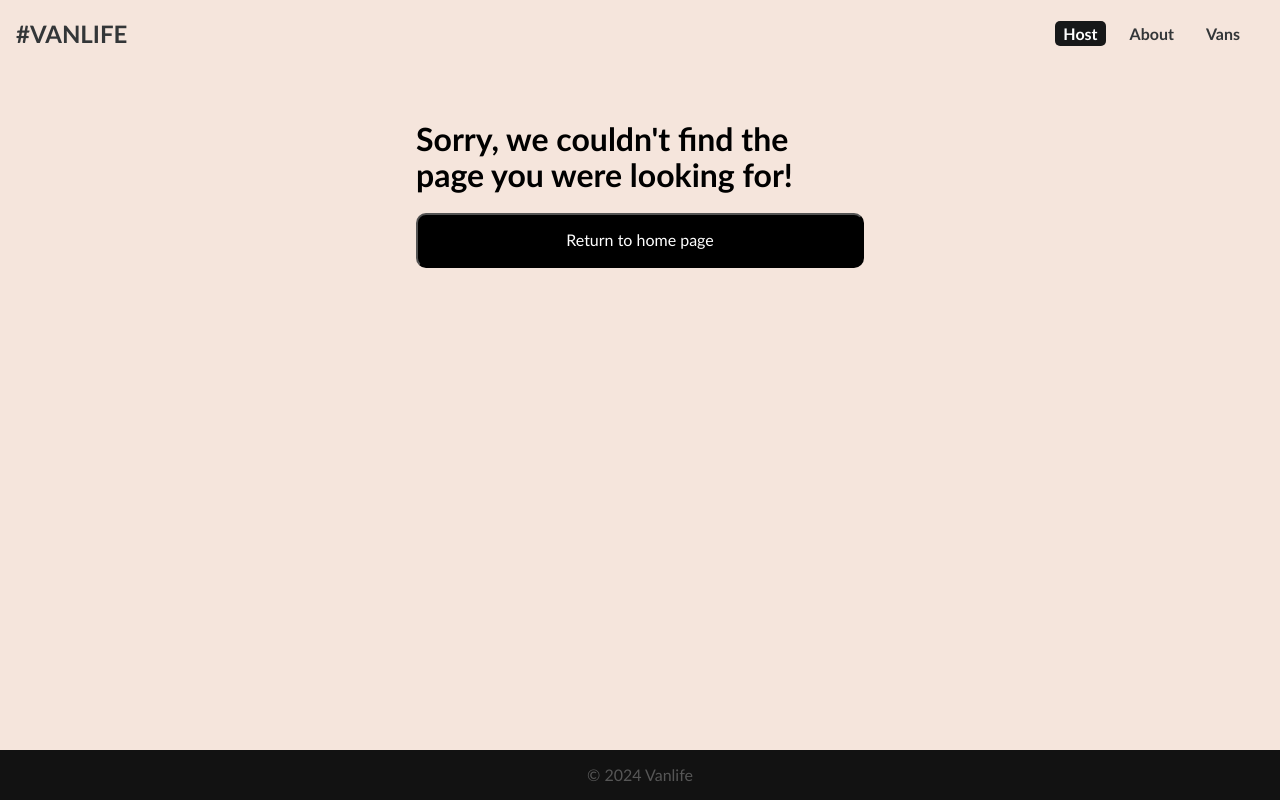
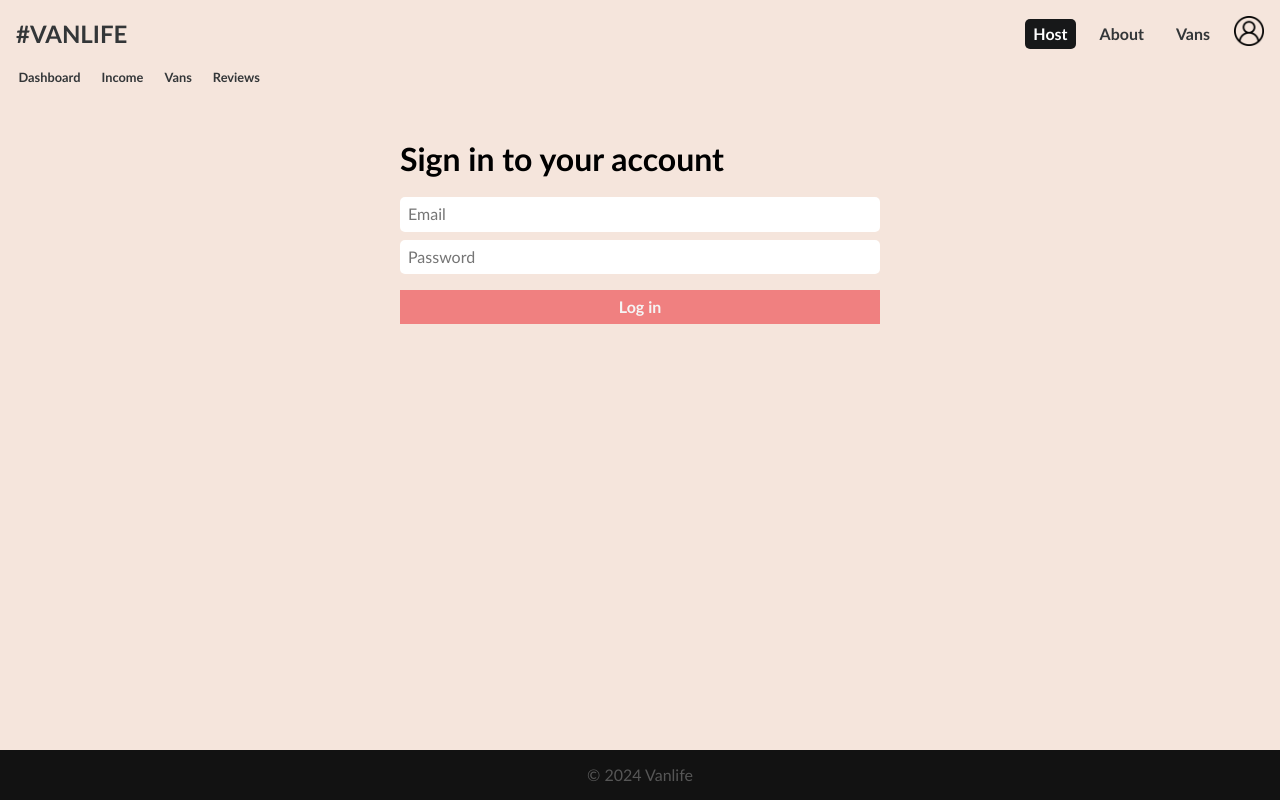
Before and after one commit to onebitjoy/vanlife-scrimba, a React (Vite) app: page /host/login in a window 1280 px wide. Built offline with nearby package versions, Linux system fonts and the light colour scheme.

Commit message:
Details: Added Host login and Signup page, change navbar styles, added host icon, added error elements

```diff
--- a/App.jsx
+++ b/App.jsx
@@ -22,24 +22,37 @@ import HostVanPricing from './pages/host/HostVanPricing.jsx';
 import NotFound from './pages/NotFound.jsx';
 
 import getApiVans from './pages/utils/getApiVans.js';
+import Error from './pages/components/Error.jsx';
+import HostLogin from './pages/host/HostLogin.jsx';
+import HostSignUp from './pages/host/HostSignUp.jsx';
 
 const BASE_URL = "https://van-server.onrender.com/api/";
 
 const router = createBrowserRouter(
   createRoutesFromElements(
-    <Route path="/" element={<Layout />}>
+    <Route path="/" element={<Layout />} errorElement={<Error />} >
       <Route index element={<Home />} />
       <Route path="about" element={<About />} />
 
-      <Route path="vans" loader={() => getApiVans(BASE_URL + "vans")} element={<Vans />} />
-      <Route path="vans/:id" loader={({ params }) => getApiVans(BASE_URL + 'vans/' + params.id)} element={<VanDetail />} />
+      <Route path="vans"
+        errorElement={<Error />}
+        loader={() => getApiVans(BASE_URL + "vans")} element={<Vans />} />
+      <Route path="vans/:id"
+        errorElement={<Error />}
+        loader={({ params }) => getApiVans(BASE_URL + 'vans/' + params.id)} element={<VanDetail />} />
 
       <Route path="host" element={<HostLayout />}>
-        <Route index element={<Dashboard />} />
+        <Route path='login' element={<HostLogin />} />
+        <Route path='signup' element={<HostSignUp />} />
+        <Route index
+          errorElement={<Error />}
+          loader={() => getApiVans(BASE_URL + 'host/vans/123')} element={<Dashboard />} />
         <Route path="income" element={<Income />} />
         <Route path="reviews" element={<Reviews />} />
         <Route path="vans" >
-          <Route index element={<HostVanList linkTo={"/host/vans"} />} />
+          <Route index
+            errorElement={<Error />}
+            loader={() => getApiVans(BASE_URL + 'host/vans/123')} element={<HostVanList linkTo={"/host/vans"} />} />
           <Route path=":id" element={<HostVanFullDetail />}>
             <Route index element={<HostVanDef />} />
             <Route path="pricing" element={<HostVanPricing />} />
@@ -50,15 +63,19 @@ const router = createBrowserRouter(
       </Route>
       <Route path="host" element={<HostLayout />}>
         <Route index
+          errorElement={<Error />}
           loader={() => getApiVans(BASE_URL + "host/vans/123")}
           element={<Dashboard />} />
         <Route path="income" element={<Income />} />
         <Route path="reviews" element={<Reviews />} />
         <Route path="vans">
           <Route index
+            errorElement={<Error />}
             loader={() => getApiVans(BASE_URL + "host/vans/123")}
             element={<HostVanList linkTo={"/host/vans"} />} />
-          <Route path=":id" loader={({ params }) => getApiVans(BASE_URL + `host/vans/123/${params.id}`)} element={<HostVanFullDetail />}>
+          <Route path=":id"
+            errorElement={<Error />}
+            loader={({ params }) => getApiVans(BASE_URL + `host/vans/123/${params.id}`)} element={<HostVanFullDetail />}>
             <Route index element={<HostVanDef />} />
             <Route path="pricing" element={<HostVanPricing />} />
             <Route path="photos" element={<HostVanPhotos />} />
--- a/pages/components/Error.jsx
+++ b/pages/components/Error.jsx
@@ -1,7 +1,16 @@
+import { useRouteError } from "react-router-dom"
+import "./error.css"
 function Error() {
+  const error = useRouteError()
+  console.log(error)
   return (
-    <div>
-      Error
+    <div className="errorContainer">
+      <h1 className="errorHeading">Oops!</h1>
+      <p className="errorBanner">There's an Error</p>
+      <div className="errorDetails">
+        <pre className="errorMsg">Error: ({error.status}) {error.message}</pre>
+        <p className="statusText">{error.statusText}</p>
+      </div>
     </div>
   )
 }
--- a/pages/components/NavBar.jsx
+++ b/pages/components/NavBar.jsx
@@ -10,7 +10,7 @@ function NavBar() {
             className="logo"
             to="/">#VANLIFE</NavLink>
         </span>
-        <span>
+        <span className="navhold">
           <NavLink
             className={({ isActive }) => `link ${isActive ? "currentPage" : null}`}
             to="/host">Host</NavLink>
@@ -20,6 +20,9 @@ function NavBar() {
           <NavLink
             className={({ isActive }) => `link ${isActive ? "currentPage" : null}`}
             to="/vans">Vans</NavLink>
+          <NavLink to="/host">
+            <img className="hostnavimg" src="../../public/user.png" alt="Host Icon" width={30} height={30} />
+          </NavLink>
         </span>
       </nav>
     </header>
--- /dev/null
+++ b/pages/components/error.css
@@ -0,0 +1,25 @@
+.errorContainer {
+  margin-block-start: 1em;
+  align-self: center;
+  width: max-content;
+  padding: 1em;
+  background: white;
+  border-radius: 20px;
+}
+
+.errorHeading {
+  margin: 0;
+  margin-block: 0em 0.2em;
+  font-weight: 800;
+}
+
+.errorBanner {
+  color: lightcoral;
+  font-weight: bold;
+}
+
+.errorDetails {
+  color: gray;
+  font-weight: 600;
+  font-size: 0.8rem;
+}
--- a/pages/components/navbar.css
+++ b/pages/components/navbar.css
@@ -22,8 +22,9 @@ a {
 }
 
 .link {
+  --font-size: 1rem;
   margin-inline-end: 1em;
-  font-size: 1rem;
+  font-size: var(--font-size);
   font-weight: bold;
   padding-inline: 0.5em;
   padding-block: 0.2em;
@@ -41,3 +42,26 @@ a {
   background: #171819;
   border-radius: 5px;
 }
+
+.navhold {
+  display: flex;
+  align-items: center;
+}
+
+.hostnavimg:hover {
+  background: whitesmoke;
+  border: 2px solid black;
+  border-radius: 50%;
+}
+
+@media (width<=35em) {
+  .link {
+    --font-size: 0.8rem;
+  }
+}
+
+@media (width<=25em) {
+  .navbar {
+    flex-direction: column;
+  }
+}
--- /dev/null
+++ b/pages/host/HostLogin.jsx
@@ -0,0 +1,44 @@
+import { useState } from "react"
+import "./hostlogin.css"
+
+function HostLogin() {
+
+  const [email, setEmail] = useState()
+  const [password, setPassword] = useState()
+
+  function handleSubmit(e) {
+    e.preventDefault()
+    if (!email || !password) {
+      console.log("Email or Password is not correct!")
+    }
+    console.log({ email, password })
+  }
+
+  function handleEmail(em) {
+    setEmail(em)
+  }
+  function handlePassword(ps) {
+    setPassword(ps)
+  }
+
+
+  return (
+    <div className="loginCont">
+      <div className="nameCont">
+        <h1 className="h1login">Sign in to your account</h1>
+      </div>
+      <form onSubmit={handleSubmit}>
+        <input type="email" name="email" placeholder="Email" autoComplete="true" required
+          onChange={e => handleEmail(e.target.value)}
+        />
+
+        <input type="password" name="password" placeholder="Password" autoComplete="true" required
+          onChange={e => handlePassword(e.target.value)}
+        />
+        <button className="loginBtn">Log in</button>
+      </form>
+    </div>
+  )
+}
+
+export default HostLogin
--- /dev/null
+++ b/pages/host/HostSignUp.jsx
@@ -0,0 +1,9 @@
+function HostSignUp() {
+  return (
+    <div>
+      HOST SIGN UP
+    </div>
+  )
+}
+
+export default HostSignUp
--- /dev/null
+++ b/pages/host/hostlogin.css
@@ -0,0 +1,52 @@
+.loginCont {
+  align-self: center;
+  margin-block-start: 1em;
+  padding: 1em;
+  width: 100%;
+  display: flex;
+  flex-direction: column;
+  align-items: center;
+}
+
+.loginCont form {
+  display: flex;
+  flex-direction: column;
+  width: 100%;
+  max-width: 30em;
+}
+
+.loginCont input {
+  padding: 0.5em 0.5em;
+  border: none;
+  border-radius: 5px;
+}
+
+.loginCont input:first-child {
+  border-block-end: none;
+  margin-block-end: 0.5em;
+}
+
+.loginBtn {
+  margin-block-start: 1em;
+  background: lightcoral;
+  color: whitesmoke;
+  padding: 0.2em 0.5em;
+  border: transparent;
+  font-weight: bold;
+  padding: 0.5em 0.5em;
+}
+
+.h1login {
+  text-align: start;
+}
+
+.nameCont {
+  width: 100%;
+  max-width: 30em;
+}
+
+@media (width <=30em) {
+  .h1login {
+    font-size: 1.5rem;
+  }
+}
--- a/pages/utils/getApiVans.js
+++ b/pages/utils/getApiVans.js
@@ -1,14 +1,18 @@
 async function getApiVans(url) {
-  const d = {
-    data: null, error: null
+  const res = await fetch(url)
+  if (!res.ok) {
+    throw {
+      message: "Failed to fetch vans",
+      status: res.status,
+      statusText: res.statusText
+    }
   }
-  try {
-    const data = await fetch(url)
-    d.data = await data.json()
-  } catch (error) {
-    d.error = error.message
+
+  return {
+    data: await res.json(),
+    error: null
   }
-  return d
 }
 
+// await getApiVans("https://van-server.onrender.com/api/dfgdfg")
 export default getApiVans
```
Also changed, not shown: pages/utils/anotherFetcher.js (added, +21 -0 lines), public/user.png (added).
